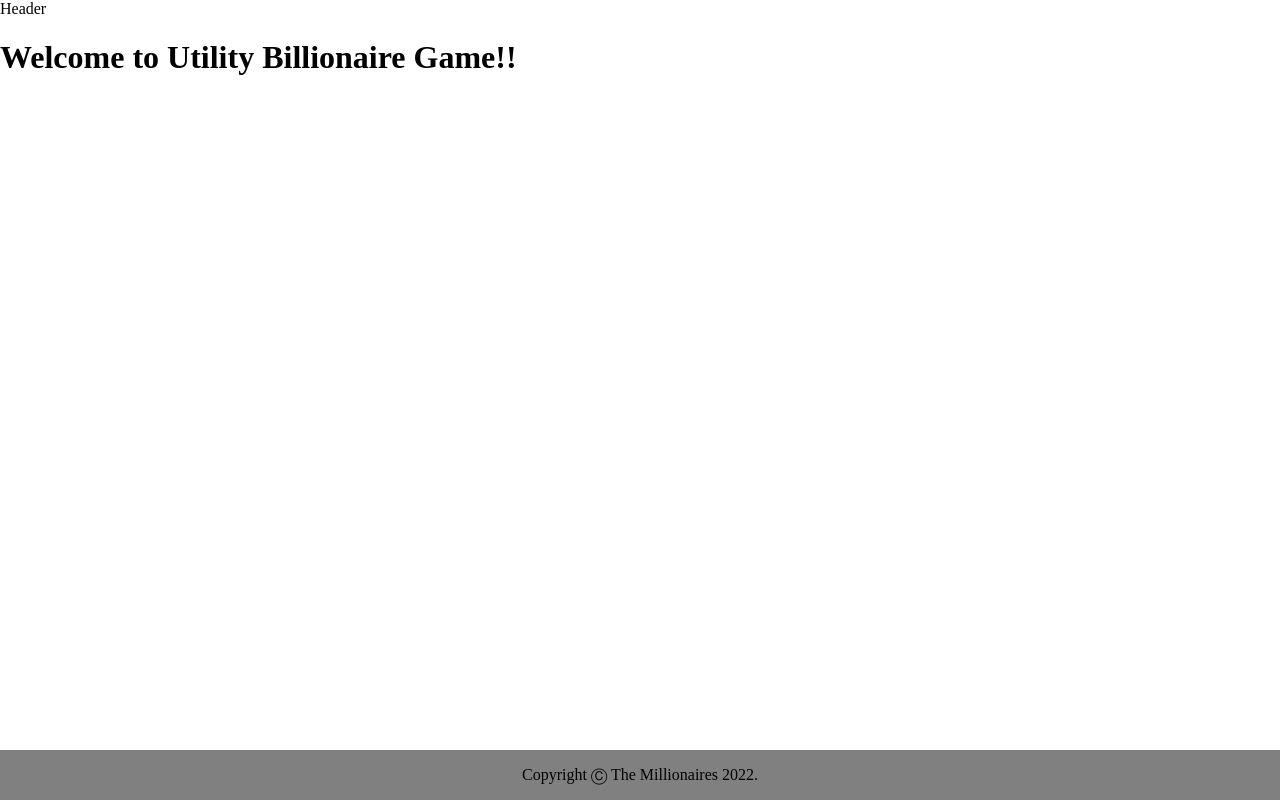
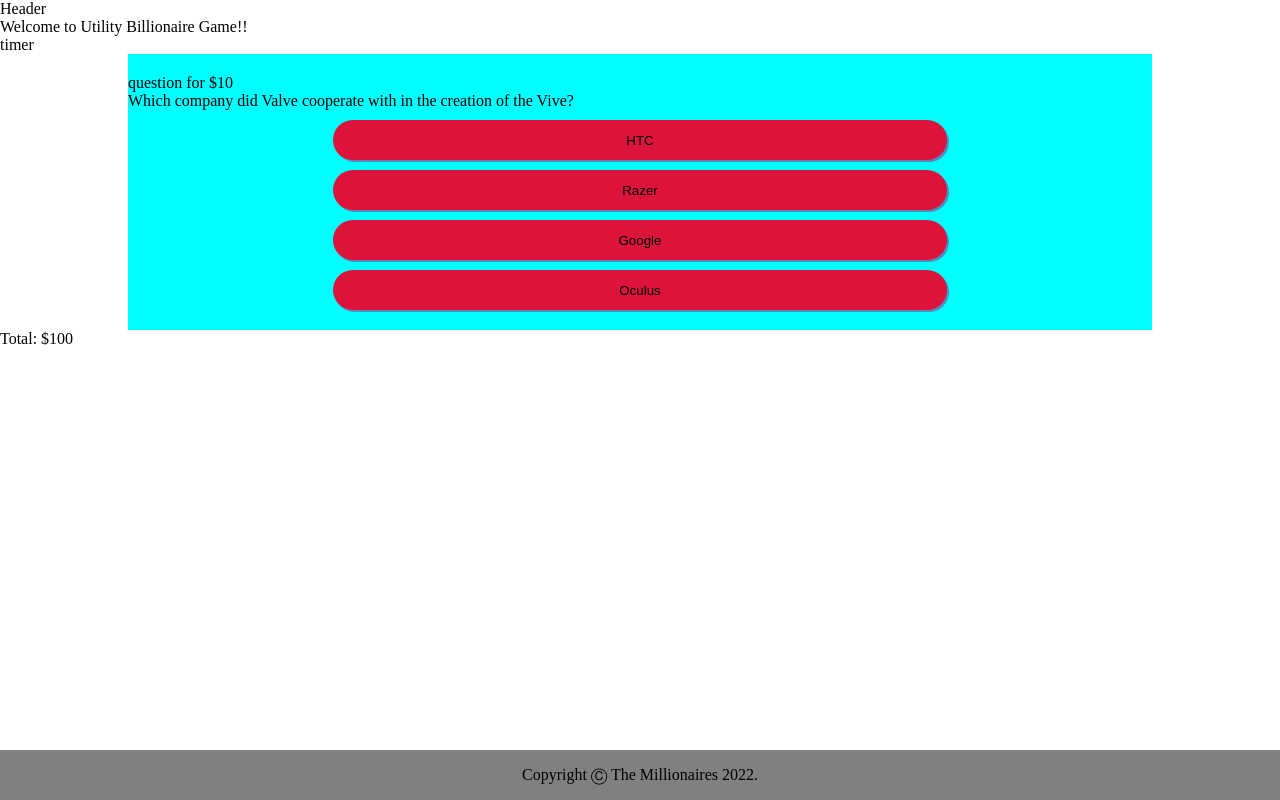
Before and after one commit to azotamiota/utility-billionaire, a React (Vite) app: page /game in a window 1280 px wide. Built offline with nearby package versions, Linux system fonts and the light colour scheme.

Commit message:
Game COmponent/Page

```diff
--- a/src/components/Button/index.module.css
+++ b/src/components/Button/index.module.css
@@ -1,5 +1,4 @@
-.dark {
-    width: 20%;
+.dark, .answer {
     margin: auto;
     margin-top: 10px;
     padding: 5px 20px;
@@ -7,5 +6,14 @@
     border: none;
     box-shadow: 2px 2px 0 rgba(152, 42, 130, 0.539);
     min-height: 40px;
+}
+
+.dark {
+    width: 20%;
     background-color: blueviolet;
 }
+
+.answer {
+    width: 60%;
+    background-color: crimson;
+}
--- a/src/components/index.jsx
+++ b/src/components/index.jsx
@@ -6,4 +6,5 @@
 export { default as Input } from './Input'
 export { default as Message } from './Message'
 export { default as Title } from './Title'
+export { default as TotalMoney } from './TotalMoney'
 export { default as UserCard } from './UserCard'
--- a/src/pages/Game/index.jsx
+++ b/src/pages/Game/index.jsx
@@ -1,9 +1,48 @@
-import React from 'react'
+import React, {useState} from 'react'
 import styles from './index.module.css'
+import { Button, Container, Message, Title, TotalMoney } from '../../components'
 
 function Game() {
+  const question = {
+    category: "General Knowledge",
+    difficulty: "easy",
+    type: "multiple",
+    question: "Which company did Valve cooperate with in the creation of the Vive?",
+    correct_answer: "HTC",
+    incorrect_answers: [
+      "Oculus",
+      "Google",
+      "Razer"
+      ]
+    }
+  const [message, setMessage] = useState('')
+  const wrong = (e) => {
+    e.preventDefault()
+    setMessage('You suck! How could you not know that?!')
+    console.log('this is the wrong answer')
+  }
+  const correct = (e) => {
+    e.preventDefault()
+    setMessage('You did well. You\'re still poor tho... ')
+    console.log('this is the correct answer')
+  }
+  const answersArray = []
+  answersArray.push(...question.incorrect_answers.map(a => { return {answer: a, handleClick: wrong}}), {answer: question.correct_answer, handleClick: correct})
+  answersArray.sort(() => Math.random() - 0.5)
+  const total = 100
+
   return (
-    <div><h1>Welcome to Utility Billionaire Game!!</h1></div>
+    <div>
+      <Title>Welcome to Utility Billionaire Game!!</Title>
+      <div>timer</div>
+      <Container>
+        <TotalMoney>question for $10</TotalMoney>
+        <Title classVariant='question'>{question.question}</Title>
+        {answersArray.map((a, i) => <Button key={i} handleClick={a.handleClick} text={a.answer} classVariant='answer'/>)}
+      </Container>
+      <TotalMoney>Total: ${total}</TotalMoney>
+      <Message>{message}</Message>
+    </div>
   )
 }
 
```
